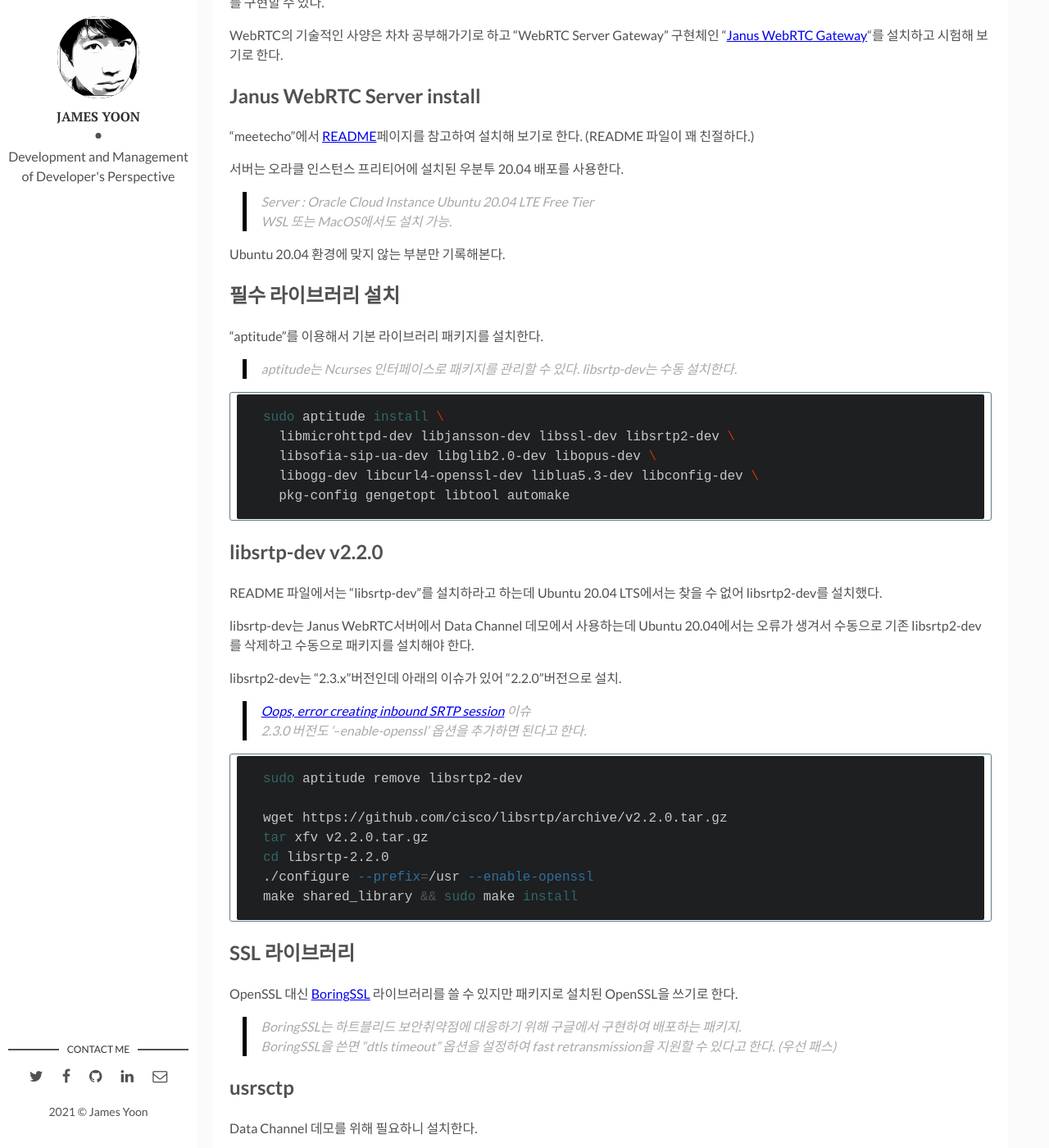
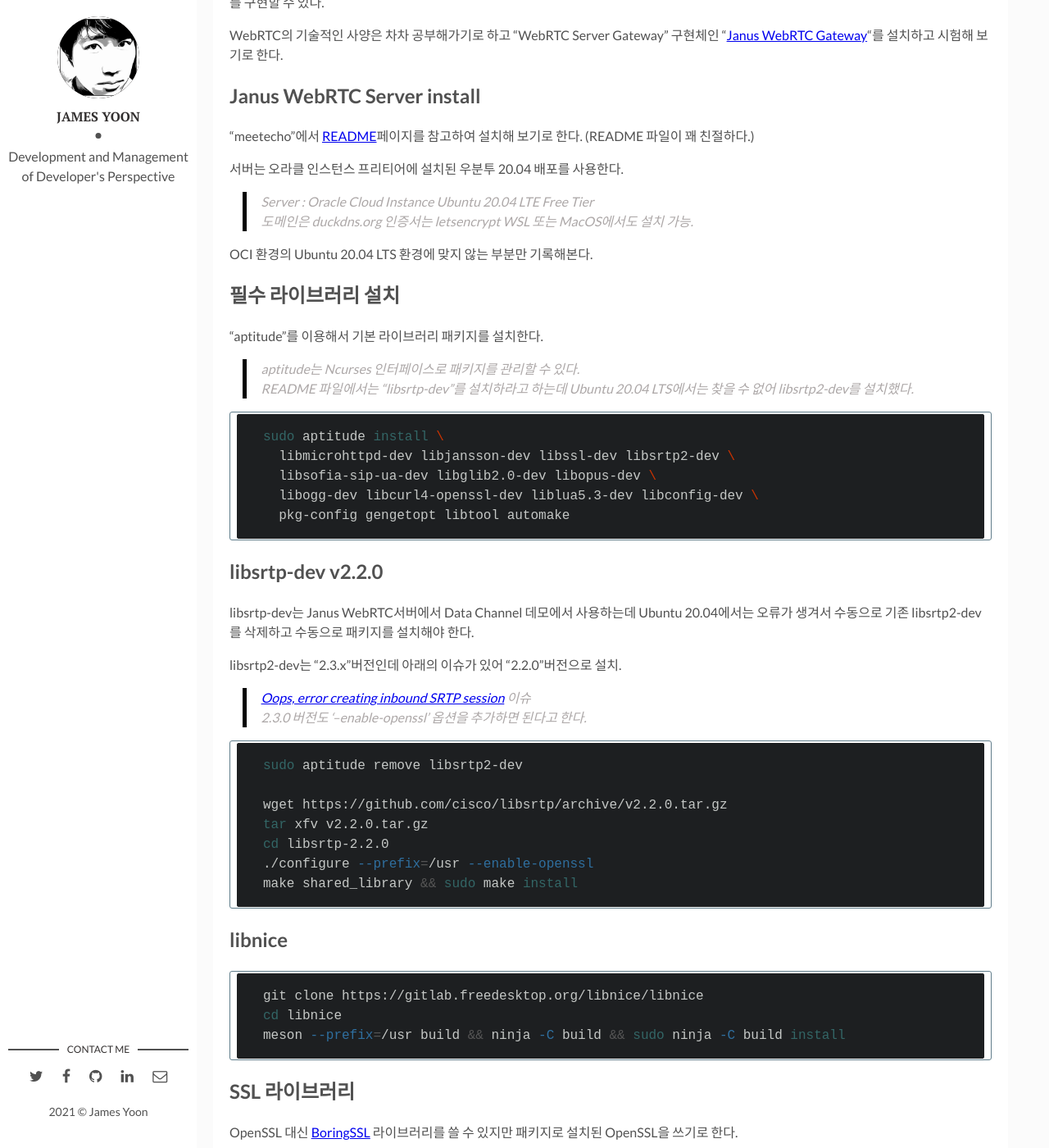
Before and after one commit to butteryoon/butteryoon.github.io, a Jekyll site: the page built from _posts/2021-03-23-janus_webrtc_install.md, in a window 1280 px wide and 1400 px high, scrolled down 797 px. Shown: the whole window at 82% size. Built offline with Jekyll 4.4.1, drawn with Linux system fonts in a browser that asks for light colours; comment, search, counter and statistics services are not loaded; some of the changed text lies outside the part shown.

Commit message:
janus gateway add comment

````diff
--- a/_posts/2021-03-23-janus_webrtc_install.md
+++ b/_posts/2021-03-23-janus_webrtc_install.md
@@ -25,16 +25,19 @@
 
 서버는 오라클 인스턴스 프리티어에 설치된 우분투 20.04 배포를 사용한다.
 > Server : Oracle Cloud Instance Ubuntu 20.04 LTE Free Tier
+> 도메인은 duckdns.org
+> 인증서는 letsencrypt
 > WSL 또는 MacOS에서도 설치 가능.
 
-Ubuntu 20.04 환경에 맞지 않는 부분만 기록해본다.
+OCI 환경의 Ubuntu 20.04 LTS 환경에 맞지 않는 부분만 기록해본다.
 
 ## 필수 라이브러리 설치
 
 "aptitude"를 이용해서 기본 라이브러리 패키지를 설치한다.
 
 > aptitude는 Ncurses 인터페이스로 패키지를 관리할 수 있다.
-> libsrtp-dev는 수동 설치한다.
+> README 파일에서는 "libsrtp-dev"를 설치하라고 하는데 Ubuntu 20.04 LTS에서는 찾을 수 없어 libsrtp2-dev를 설치했다.
+
 
 ```bash
 sudo aptitude install \
@@ -45,8 +48,6 @@
 ```
 
 ## libsrtp-dev v2.2.0
-
-README 파일에서는 "libsrtp-dev"를 설치하라고 하는데 Ubuntu 20.04 LTS에서는 찾을 수 없어 libsrtp2-dev를 설치했다.
 
 libsrtp-dev는 Janus WebRTC서버에서 Data Channel 데모에서 사용하는데 Ubuntu 20.04에서는 오류가 생겨서 수동으로 기존 libsrtp2-dev를 삭제하고 수동으로 패키지를 설치해야 한다.
 
@@ -63,6 +64,14 @@
 cd libsrtp-2.2.0
 ./configure --prefix=/usr --enable-openssl
 make shared_library && sudo make install
+```
+
+## libnice
+
+```bash
+git clone https://gitlab.freedesktop.org/libnice/libnice
+cd libnice
+meson --prefix=/usr build && ninja -C build && sudo ninja -C build install
 ```
 
 ## SSL 라이브러리
@@ -84,9 +93,21 @@
 make && sudo make install
 ```
 
+## etc ..
+
+libwebsockets, MQTT, libnanomsg-dev, rabbitmq-c 라이브러리는 README 대로 설치한다.
+
+doxygen, graphviz는 PASS.
+
+
 ## Janus Gateway compile
 
 /opt/janus 디렉토리에 패키지를 설치한다. 특정기능을 사용하지 않을 수도 있지만 데모 확인을 위해 기본 설정으로 진행한다.
+
+> 기본 EchoTest만 시험하려면 아래처럼 부가기능은 제외한다.
+> ./configure --disable-websockets --disable-data-channels --disable-rabbitmq --disable-mqtt
+
+
 
 ```bash
 git clone https://github.com/meetecho/janus-gateway.git
@@ -104,6 +125,7 @@
 
  - janus.jcfg
  - janus.transport.http.jcfg
+
 
 ### - janus.jcfg
 
@@ -126,22 +148,29 @@
 
 "Janus WebRTC Gateway" 서버와 웹서버가 동일서버에 있고 localhost로 테스트 한다면 https 설정과 인증서 설정은 하지 않아도 된다.
 
-하지만 외부 웹서버에서 WebRTC 디바이스를 오픈하려면 HTTPS가 설정이 필요하다. (크롬 보안설정에서 바꿀 수 있는지는 모르겠다. )
+하지만 localhost가 아닌 외부 웹페이지에서 WebRTC 디바이스를 오픈하려면 HTTPS가 설정이 필요하다. (크롬 보안설정에서 바꿀 수 있는지는 모르겠다. )
 
-> 인증서는 "Let's Encrypt"에서 발급.
+> 인증서는 "Let's Encrypt" 사용한다. [letsencrypt 인증서 발급하기]({{ site.baseurl }}{% link _posts/2018-10-10-letsencryption.markdown.md %})
+
 
 ```bash
 general: {
+  ... (skip)
   https = true              # Whether to enable HTTPS (default=false)
   secure_port = 8089        # Web server HTTPS port, if enabled
+  ... (skip)
 }
 admin: {
+  ... (skip)
   admin_https = true        # Whether to enable HTTPS (default=false)
   admin_secure_port = 7889  # Admin/monitor web server HTTPS port, if enabled
+  ... (skip)
 }
 certificates: {}
+  ... (skip)
   cert_pem = "/usr/local/antmedia/conf/fullchain.pem"
   cert_key = "/usr/local/antmedia/conf/privkey.pem"
+  ... (skip)
 }
 ```
 
@@ -192,9 +222,14 @@
 
 ## Demos 웹 서비스
 
-"Janus WebRTC Gateway"를 구동했으면 DEMO 페이지를 띄워보자. 데모는 "/opt/janus/share/janus/demos/" 디렉토리에 js, html 파일이 있어 Static 웹서버를 구동하여 띄울 수 있다.
+"Janus WebRTC Gateway"를 구동했으면 DEMO 페이지를 띄워보자.
+
+데모는 "/opt/janus/share/janus/demos/" 디렉토리에 js, html 파일이 있어 Static 웹서버를 구동하여 띄울 수 있다.
 
 시험을 위해 "python3"로 웹서버를 띄우고 https를 위해 아래와 같이 인증서를 설정해준다.
+
+demos 디렉토리에서 아래의 파이썬 스크립트를 실행한다.
+
 
 ```python
 from http.server import HTTPServer, SimpleHTTPRequestHandler
@@ -218,7 +253,7 @@
 .
 ├── bin                     # janus 바이너리.
 ├── etc
-│   └── janus               # make configs로 만들어지는 기본 설정파일
+│   └── janus               # make configs로 만들어지는 기본 설정파일.
 ├── include
 │   └── janus
 │       ├── events
@@ -264,8 +299,6 @@
 [janus.plugin.textroom-0x7f80fc003e10] No WebRTC media anymore
 ```
 
-
-
 aptitude로 설치된 패키지 삭제 후 v2.2.0버전을 컴파일하여 설치한다.
 
 ```bash
````
Also changed, not shown: other parts of _posts/2021-03-23-janus_webrtc_install.md (+4 -3 lines).
